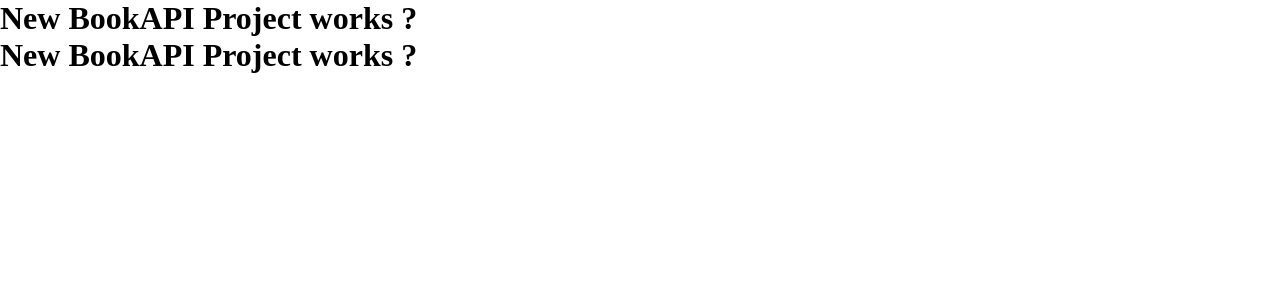
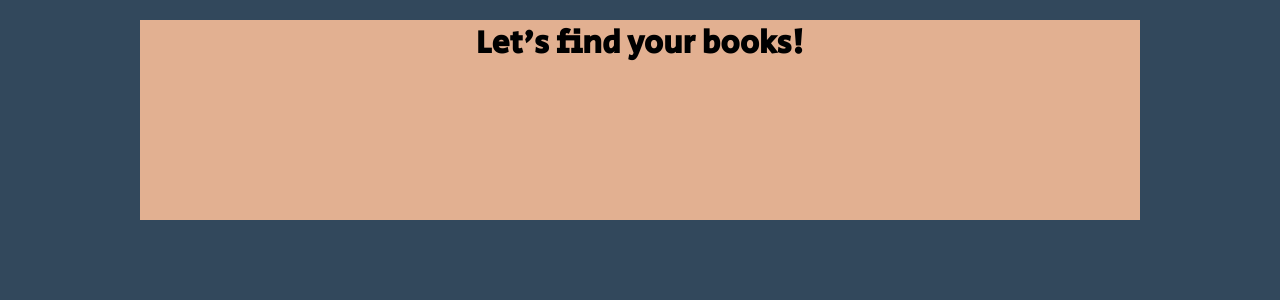
Before and after one commit to maciekekseke96/BookAPI_REACT, a React (Create React App) app: page / in a window 1280 px wide. Shown: the top 300 px of the page. Built offline with nearby package versions, Linux system fonts and the light colour scheme; a web font is replaced by a local one.

Commit message:
First API logic added. First styles added

```diff
--- a/src/Components/App/App.js
+++ b/src/Components/App/App.js
@@ -1,14 +1,25 @@
-import React, { useState, useEffect } from "react";
-import Header from './Header/Header';
-import MainContent from './MainContent/MainContent';
+import React, { useState } from "react";
+import Header from "./Header/Header";
+import MainContent from "./MainContent/MainContent";
 import "./App.scss";
 
 function App() {
+  const [booksFound, setBooksFound] = useState([]);
+  const [searchingTitle, setSearchingTitle] = useState("Potter");
 
+  const APIKey = "AIzaSyCEUjLfNCaKT3fqgq1WeNqxxVwb14bhDLI";
+
+  const findBooks = () => {
+    fetch(
+      `https://www.googleapis.com/books/v1/volumes?q=+intitle:${searchingTitle}&key=${APIKey}`
+    )
+      .then((resp) => resp.json())
+      .then((data) => setBooksFound(data.items));
+  };
   return (
     <div className="app">
-      <Header />
-      <MainContent />
+      <Header findBooks={findBooks} />
+      <MainContent books={booksFound} />
     </div>
   );
 }
--- a/src/Components/App/App.scss
+++ b/src/Components/App/App.scss
@@ -0,0 +1,19 @@
+@import "./../../styles/colors";
+
+body {
+  background-color: $dark_color;
+  display: flex;
+  flex-direction: column;
+  align-items: center;
+}
+
+.app {
+  min-width: 1000px;
+  max-width: 1000px;
+  min-height: 200px;
+  margin-top: 20px;
+  background-color: $nude_color;
+  display: flex;
+  flex-direction: column;
+  align-items: center;
+}
--- a/src/Components/App/Header/Header.js
+++ b/src/Components/App/Header/Header.js
@@ -1,13 +1,10 @@
 import React from "react";
 import "./Header.scss";
 
-function Header() {
-
-  return (
-    <div className="app">
-      <h1>New BookAPI Project works ?</h1>
-    </div>
-  );
+function Header(props) {
+  return <div className="headerContainer">
+    <h1>Let's find your books!</h1>
+  </div>;
 }
 
 export default Header;
--- a/src/Components/App/Header/Header.scss
+++ b/src/Components/App/Header/Header.scss
@@ -0,0 +1,9 @@
+@import "./../../../styles/colors";
+@import "./../../../styles/fonts";
+
+
+.headerContainer{
+    h1 {
+        font-family: 'Secular One', sans-serif;
+    }
+}
--- a/src/Components/App/MainContent/MainContent.js
+++ b/src/Components/App/MainContent/MainContent.js
@@ -2,12 +2,7 @@ import React from "react";
 import "./MainContent.scss";
 
 function MainContent() {
-
-  return (
-    <div className="app">
-      <h1>New BookAPI Project works ?</h1>
-    </div>
-  );
+  return <div className="mainContentContainer"></div>;
 }
 
 export default MainContent;
--- a/src/styles/_fonts.scss
+++ b/src/styles/_fonts.scss
@@ -1,2 +1,2 @@
-@import url('https://fonts.googleapis.com/css2?family=Secular+One&display=swap'); //font-family: 'Secular One', sans-serif;
-@import url('https://fonts.googleapis.com/css2?family=Piazzolla:wght@100;300;500&display=swap'); //font-family: 'Piazzolla', serif;
+@import url("https://fonts.googleapis.com/css2?family=Secular+One&display=swap"); //font-family: 'Secular One', sans-serif;
+@import url("https://fonts.googleapis.com/css2?family=Piazzolla:wght@100;300;500&display=swap"); //font-family: 'Piazzolla', serif;
```
